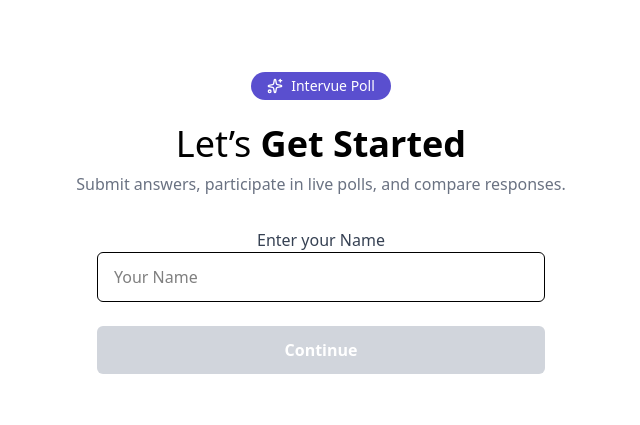
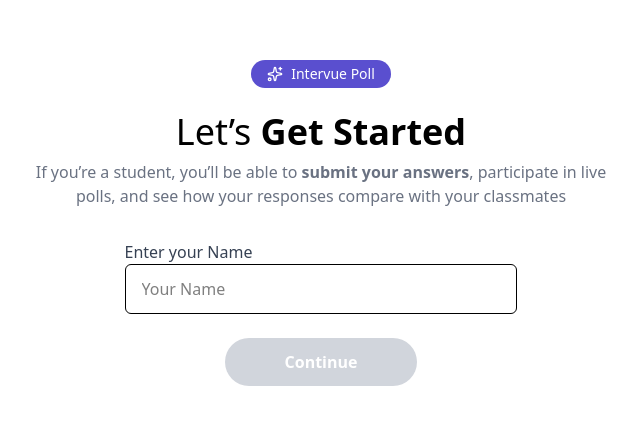
Before and after one commit to garimatiwari2004/intervue, a React app in the folder frontend/frontend/: page /student in a window 1280 px wide. Shown: the part 177-602 px from the top of the page, without its empty margins (319-959 px from the left). Built offline with nearby package versions, Linux system fonts and the light colour scheme; no server answers; the HTML template or start-up script is replaced by a standard one.

Commit message:
refactor EnterName component for improved UI and clarity in instructions

```diff
--- a/frontend/frontend/src/components/EnterName.jsx
+++ b/frontend/frontend/src/components/EnterName.jsx
@@ -28,9 +28,9 @@ export default function EnterName() {
       </h1>
 
       <p className="text-center max-w-xl text-gray-500 mb-8">
-        Submit answers, participate in live polls, and compare responses.
+         If you’re a student, you’ll be able to <span className="font-bold">submit your answers</span>, participate in live polls, and see how your responses compare with your classmates
       </p>
-
+      <div className="space-y-4">
       <label className="text-gray-700 font-medium">Enter your Name</label>
 
       <input
@@ -39,13 +39,14 @@ export default function EnterName() {
         value={value}
         onChange={(e) => setValue(e.target.value)}
       />
+      </div>
 
       <button
         onClick={handleSubmit}
         disabled={!value.trim()}
-        className={`w-full max-w-md py-3 rounded-md text-white font-semibold
+        className={`px-2 max-w-md md:w-48 py-3 rounded-3xl text-white font-semibold
           ${value.trim()
-            ? "bg-gradient-to-r from-purple-500 to-indigo-500"
+            ? "bg-linear-to-r from-primary via-secondary to-accent hover:scale-105 transition-transform shadow-lg"
             : "bg-gray-300 cursor-not-allowed"}`}
       >
         Continue
```
